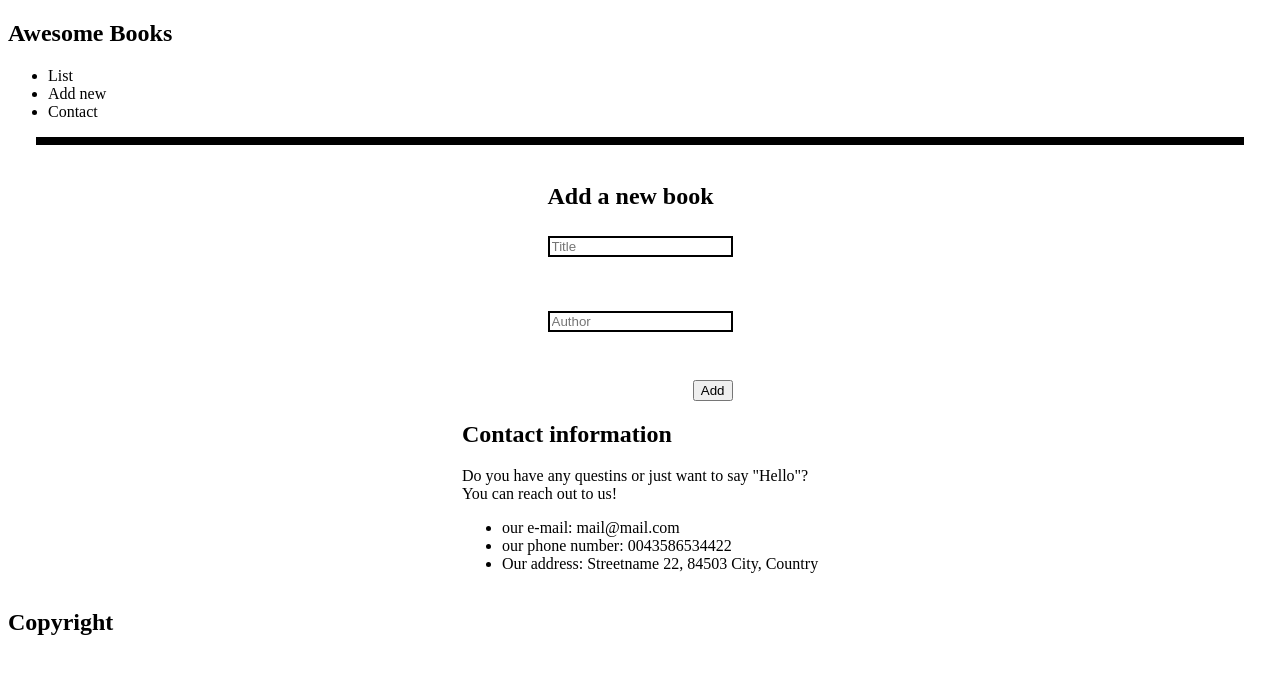
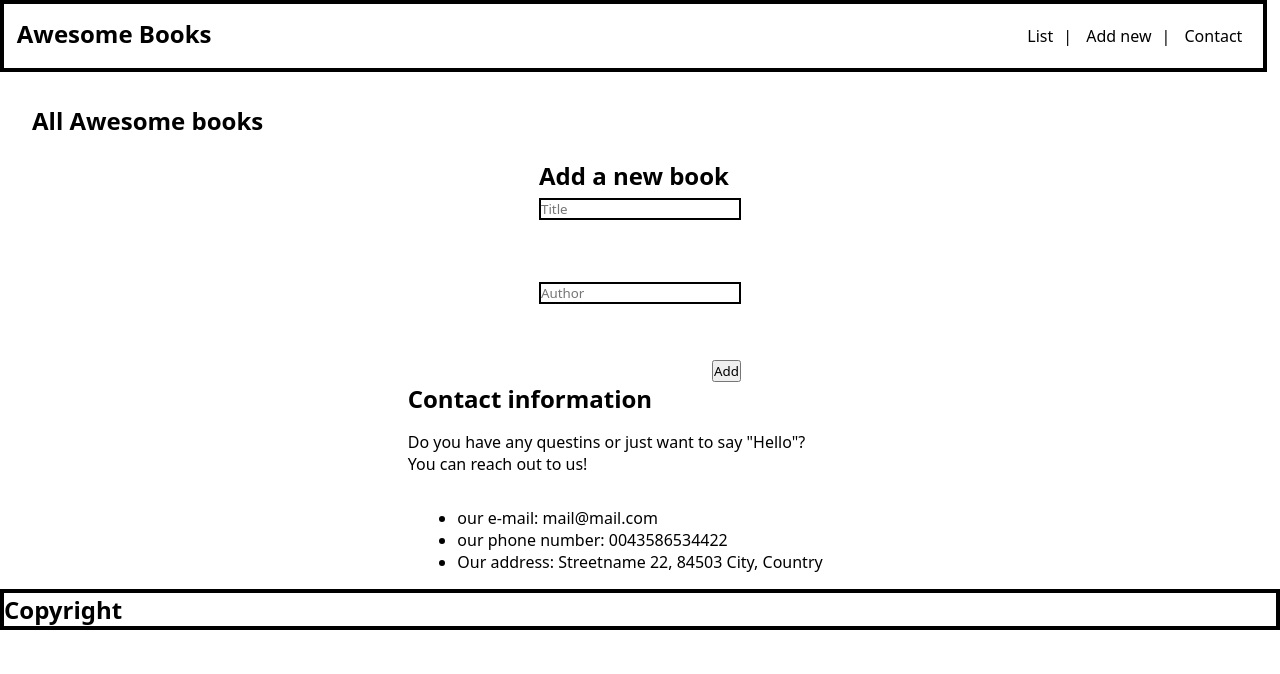
Before and after one commit to Braingenius2/Awesome-books, a website: page index.html in a window 1280 px wide. Drawn offline with Linux system fonts and the light colour scheme.

Commit message:
Add the style for booklist section and navbar

```diff
--- a/index.html
+++ b/index.html
@@ -22,7 +22,6 @@
   </header>
   <main>
     <section id="book-list">
-      <h1>All Awesome books</h1>
     </section>
     <br>
     <section>
@@ -38,7 +37,7 @@
             <input type="button" value="Add" class="add" id="add-btn">
       </form>
     </section>
-    <section>
+    <section class="contact">
       <h2>Contact information</h2>
       <p>Do you have any questins or just want to say "Hello"?<br>You can reach out to us!</p>
       <ul>
--- a/script.js
+++ b/script.js
@@ -27,10 +27,12 @@ class Books {
 
   displayBookList() {
     // Clear the book list element
-    bookListElement.innerHTML = '';
-
+    bookListElement.innerHTML = '<h2>All Awesome books</h2>';
+    const booksContainer = document.createElement('div');
+    booksContainer.id=`booksContainer`
     // Loop through the book collection and create a new element for each book
     this.books.forEach((book) => {
+
       const bookElement = document.createElement('div');
       bookElement.innerHTML = `<p><span class="title">"${book.title}" by </span><span class="author">${book.author}</span></p>`;
       bookElement.id = `book-${book.id}`;
@@ -44,7 +46,8 @@ class Books {
         bookListElement.removeChild(bookElement);
       });
       bookElement.appendChild(removeButton);
-      bookListElement.appendChild(bookElement);
+      booksContainer.appendChild(bookElement)
+      bookListElement.appendChild(booksContainer);
     });
   }
 }
--- a/styles.css
+++ b/styles.css
@@ -1,5 +1,10 @@
 * {
+  margin: 0;
+  padding: 0;
+  box-sizing: border-box;
+  list-style: none;
   text-decoration: none;
+  font-family:system-ui, -apple-system, BlinkMacSystemFont, 'Segoe UI', Roboto, Oxygen, Ubuntu, Cantarell, 'Open Sans', 'Helvetica Neue', sans-serif;
 }
 
 main {
@@ -9,6 +14,13 @@ main {
 }
 
 #book-list {
+  margin-top: 2em;
+  display: flex;
+  flex-direction: column;
+
+  width: 95%;
+}
+#booksContainer{
   display: flex;
   flex-direction: column;
   border: 4px solid black;
@@ -30,22 +42,22 @@ hr {
   align-self: flex-end;
 }
 
-#book-list div {
+#booksContainer div {
   display: flex;
   padding: 0 8px;
   justify-content: space-between;
 }
 
-#book-list div button {
+#booksContainer div button {
   align-self: center;
   padding: 6px 12px;
 }
 
-#book-list div:nth-child(odd) {
+#booksContainer div:nth-child(odd) {
   background-color: rgb(208, 203, 203);
 }
 
-#book-list div:nth-child(even) {
+#booksContainer div:nth-child(even) {
   background-color: white;
 }
 
@@ -56,3 +68,36 @@ hr {
 #author-input {
   border: 2px solid black;
 }
+#navbar{
+  width: 99%;
+  padding: 0.8em;
+  display: flex;
+  justify-content: space-between;
+  border: 4px  solid black;
+}
+#nav-menu{
+  padding: 0.5em;
+  display: flex;
+  justify-content: space-between;
+  cursor: pointer;
+
+
+}
+#nav-menu li + li:before{
+  content: " | ";
+  padding: 0 10px;
+}
+#copyright{
+  border: 4px solid black;
+}
+.contact{
+  display: flex;
+  flex-direction: column;
+  gap: 1em;
+}
+.contact ul{
+  padding: 1em 3.1em;
+}
+.contact ul li{
+  list-style: initial;
+}
```
